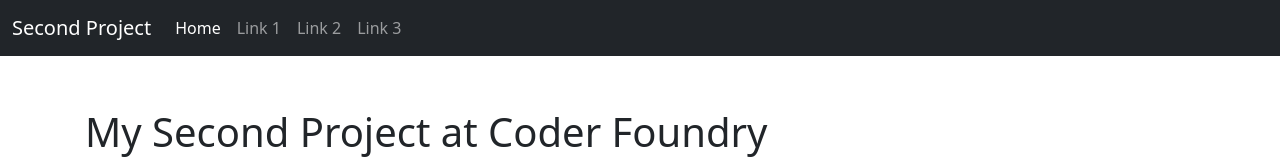
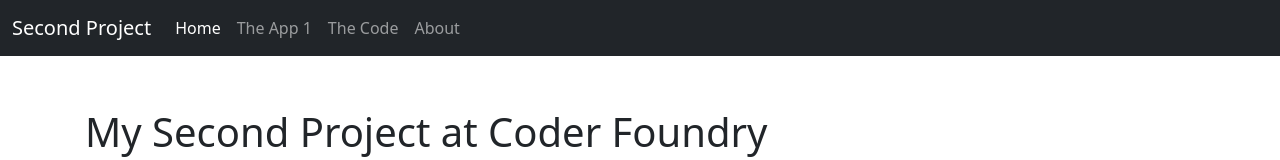
Before and after one commit to robvocci/Second-Project, a plain HTML site: page index.html in a window 1280 px wide. Shown: the top 160 px of the page. Drawn offline with nearby package versions, Linux system fonts and the light colour scheme.

Commit message:
Added Change

```diff
--- a/index.html
+++ b/index.html
@@ -30,13 +30,13 @@
                     <a class="nav-link active" aria-current="page" href="#">Home</a>
                 </li>
                 <li class="nav-item">
-                    <a class="nav-link" href="#">Link 1</a>
+                    <a class="nav-link" href="#">The App 1</a>
                 </li>
                 <li class="nav-item">
-                    <a class="nav-link" href="#">Link 2</a>
+                    <a class="nav-link" href="#">The Code</a>
                 </li>
                 <li class="nav-item">
-                    <a class="nav-link" href="#">Link 3</a>
+                    <a class="nav-link" href="#">About</a>
                 </li>
             </ul>
         </div>
```
